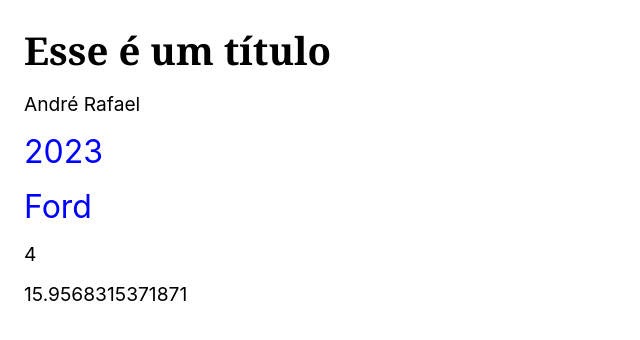
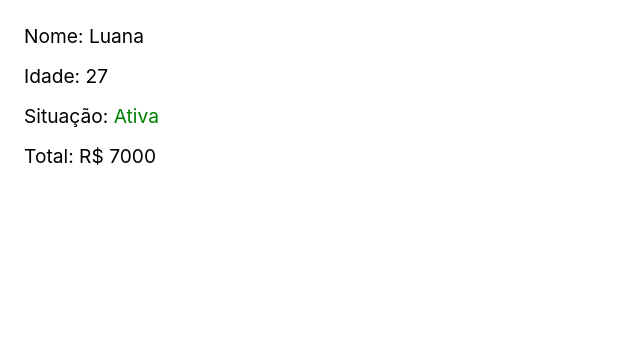
Before and after one commit to thaisquirino/React-Completo, a React (Vite) app: page / in a window 1280 px wide. Shown: the top 340 px of the page, without its empty margins (0-640 px from the left). Built offline with nearby package versions, Linux system fonts and the light colour scheme.

Commit message:
feat:jsx2

```diff
--- a/src/App.jsx
+++ b/src/App.jsx
@@ -1,37 +1,48 @@
 import React from 'react';
 
-const titulo = <h1>Esse é um título</h1>;
+const luana = {
+  cliente: 'Luana',
+  idade: 27,
+  compras: [
+    { nome: 'Notebook', preco: 'R$ 2500' },
+    { nome: 'Geladeira', preco: 'R$ 3000' },
+    { nome: 'Smartphone', preco: 'R$ 1500' },
+  ],
+  ativa: true,
+};
+
+const mario = {
+  cliente: 'Mario',
+  idade: 31,
+  compras: [
+    { nome: 'Notebook', preco: 'R$ 2500' },
+    { nome: 'Geladeira', preco: 'R$ 3000' },
+    { nome: 'Smartphone', preco: 'R$ 1500' },
+    { nome: 'Guitarra', preco: 'R$ 3500' },
+  ],
+  ativa: false,
+};
 
 const App = () => {
-  const random = Math.random();
-  const ativo = false;
+  const dados = luana;
 
-  function mostrarNome(sobrenome) {
-    return 'André ' + sobrenome;
-  }
-
-  const carro = {
-    marca: 'Ford',
-    rodas: '4',
-  };
-
-  const estiloP = {
-    color: 'blue',
-    fontSize: '2rem',
-  };
+  const total = dados.compras
+    .map((item) => Number(item.preco.replace('R$ ', '')))
+    .reduce((a, b) => a + b, 0);
 
   return (
-    <>
-      {titulo}
+    <div>
+      <p>Nome: {dados.cliente}</p>
+      <p>Idade: {dados.idade}</p>
       <p>
-        {/* {true ? 'asdasd' : 'dsadas'} - {10} */}
-        {mostrarNome('Rafael')}
+        Situação:{' '}
+        <span style={{ color: dados.ativa ? 'green' : 'red' }}>
+          {dados.ativa ? 'Ativa' : 'Inativa'}
+        </span>
       </p>
-      <p style={estiloP}>{new Date().getFullYear()}</p>
-      <p style={estiloP}>{carro.marca}</p>
-      <p>{carro.rodas}</p>
-      <p className={ativo ? 'ativo' : 'inativo'}>{(random * 1000) / 50}</p>
-    </>
+      <p>Total: R$ {total}</p>
+      {total > 10000 && <p>Você está gastando muito</p>}
+    </div>
   );
 };
 
--- a/src/index.jsx
+++ b/src/index.jsx
@@ -1,5 +1,5 @@
+import ReactDOM from 'react-dom/client';
 import React from 'react';
-import ReactDOM from 'react-dom/client';
 import App from './App';
 
 ReactDOM.createRoot(document.getElementById('root')).render(<App />);
```
